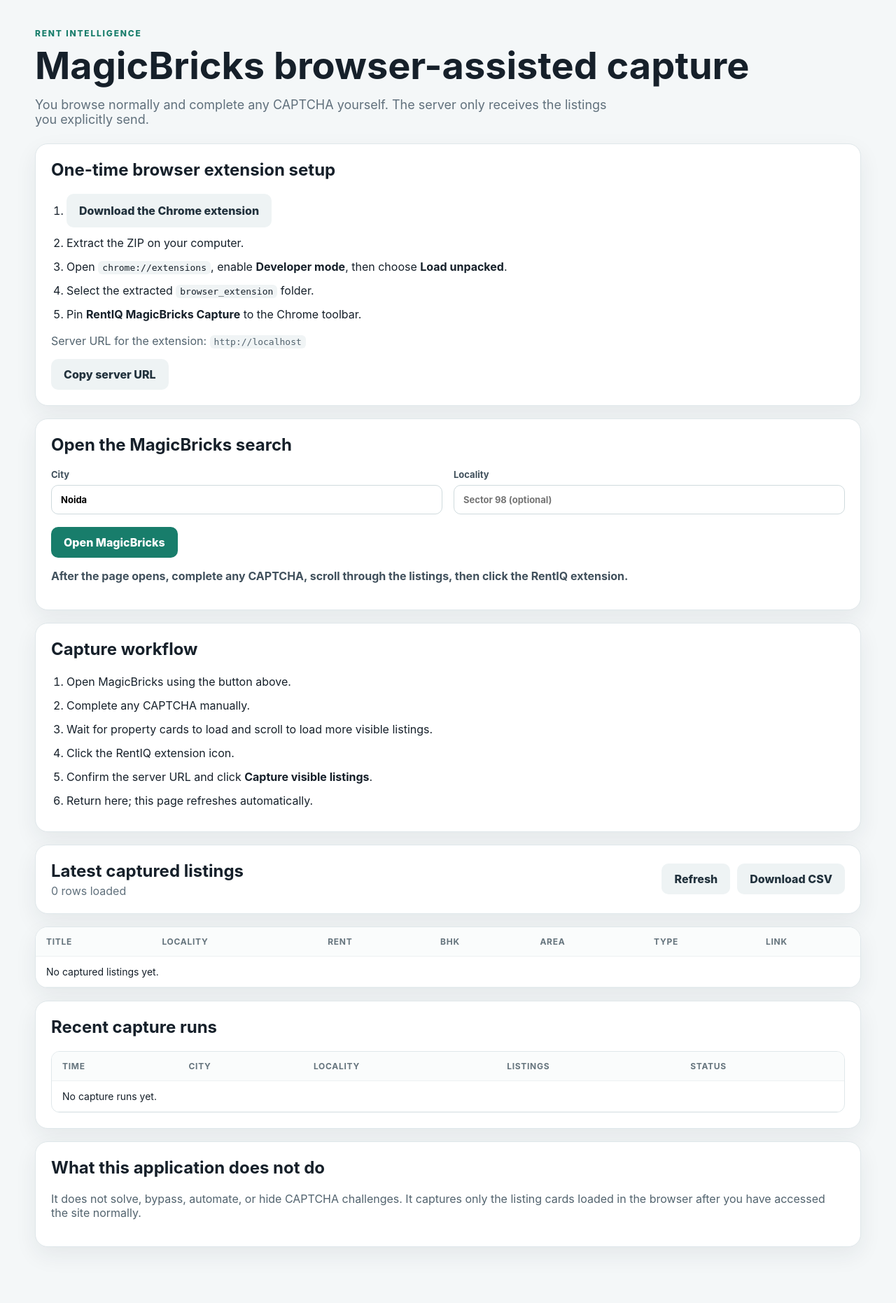
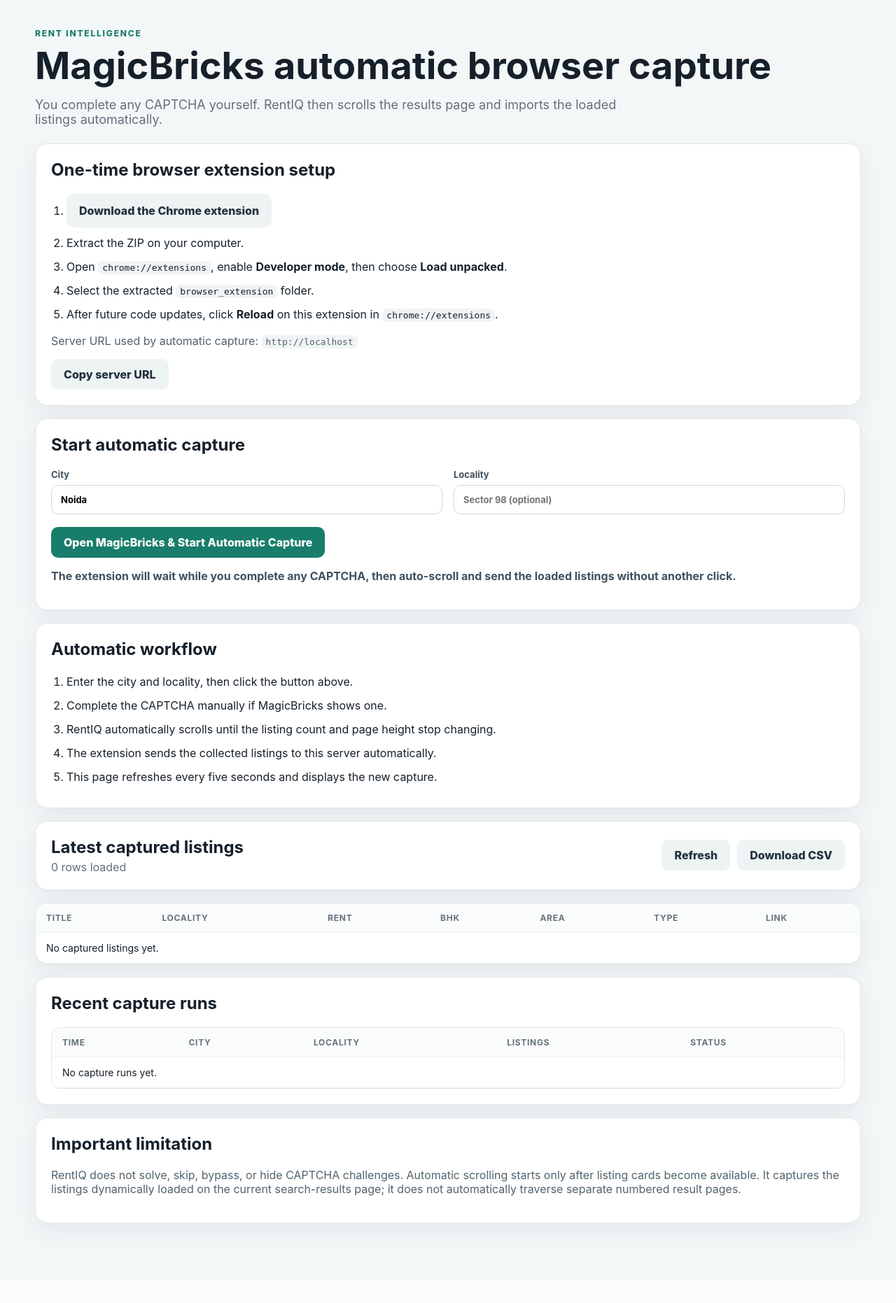
Before and after one commit to Abhishek5317/Rent_Scrapper, a Flask app: page / in a window 1280 px wide. Shown: the whole page at 70% size. After the commit the page ends 1765 px from the top, so only its background shows below. Run offline with Flask 3, Linux system fonts and the light colour scheme; data that the repository does not hold is empty.

Commit message:
Update UI for one-click automatic capture

```diff
--- a/server_ready_app/templates/index.html
+++ b/server_ready_app/templates/index.html
@@ -3,15 +3,15 @@
 <head>
   <meta charset="utf-8">
   <meta name="viewport" content="width=device-width, initial-scale=1">
-  <title>RentIQ Browser Capture</title>
+  <title>RentIQ Automatic Browser Capture</title>
   <link rel="stylesheet" href="/static/styles.css">
 </head>
 <body>
   <main class="shell">
     <header>
       <p class="eyebrow">Rent intelligence</p>
-      <h1>MagicBricks browser-assisted capture</h1>
-      <p class="sub">You browse normally and complete any CAPTCHA yourself. The server only receives the listings you explicitly send.</p>
+      <h1>MagicBricks automatic browser capture</h1>
+      <p class="sub">You complete any CAPTCHA yourself. RentIQ then scrolls the results page and imports the loaded listings automatically.</p>
     </header>
 
     <section class="panel">
@@ -21,32 +21,31 @@
         <li>Extract the ZIP on your computer.</li>
         <li>Open <code>chrome://extensions</code>, enable <strong>Developer mode</strong>, then choose <strong>Load unpacked</strong>.</li>
         <li>Select the extracted <code>browser_extension</code> folder.</li>
-        <li>Pin <strong>RentIQ MagicBricks Capture</strong> to the Chrome toolbar.</li>
+        <li>After future code updates, click <strong>Reload</strong> on this extension in <code>chrome://extensions</code>.</li>
       </ol>
-      <p class="hint">Server URL for the extension: <code id="server-url">{{ server_url }}</code></p>
+      <p class="hint">Server URL used by automatic capture: <code id="server-url">{{ server_url }}</code></p>
       <button id="copy-server" class="secondary">Copy server URL</button>
     </section>
 
     <section class="panel form-panel">
-      <h2>Open the MagicBricks search</h2>
+      <h2>Start automatic capture</h2>
       <div class="grid">
         <label>City<input id="city" value="Noida" placeholder="Noida"></label>
         <label>Locality<input id="locality" placeholder="Sector 98 (optional)"></label>
       </div>
-      <button id="open-button">Open MagicBricks</button>
-      <p class="status" id="status">After the page opens, complete any CAPTCHA, scroll through the listings, then click the RentIQ extension.</p>
+      <button id="open-button">Open MagicBricks &amp; Start Automatic Capture</button>
+      <p class="status" id="status">The extension will wait while you complete any CAPTCHA, then auto-scroll and send the loaded listings without another click.</p>
       <p class="error" id="error"></p>
     </section>
 
     <section class="panel workflow">
-      <h2>Capture workflow</h2>
+      <h2>Automatic workflow</h2>
       <ol class="steps">
-        <li>Open MagicBricks using the button above.</li>
-        <li>Complete any CAPTCHA manually.</li>
-        <li>Wait for property cards to load and scroll to load more visible listings.</li>
-        <li>Click the RentIQ extension icon.</li>
-        <li>Confirm the server URL and click <strong>Capture visible listings</strong>.</li>
-        <li>Return here; this page refreshes automatically.</li>
+        <li>Enter the city and locality, then click the button above.</li>
+        <li>Complete the CAPTCHA manually if MagicBricks shows one.</li>
+        <li>RentIQ automatically scrolls until the listing count and page height stop changing.</li>
+        <li>The extension sends the collected listings to this server automatically.</li>
+        <li>This page refreshes every five seconds and displays the new capture.</li>
       </ol>
     </section>
 
@@ -86,8 +85,8 @@
     </section>
 
     <section class="panel notes">
-      <h2>What this application does not do</h2>
-      <p>It does not solve, bypass, automate, or hide CAPTCHA challenges. It captures only the listing cards loaded in the browser after you have accessed the site normally.</p>
+      <h2>Important limitation</h2>
+      <p>RentIQ does not solve, skip, bypass, or hide CAPTCHA challenges. Automatic scrolling starts only after listing cards become available. It captures the listings dynamically loaded on the current search-results page; it does not automatically traverse separate numbered result pages.</p>
     </section>
   </main>
   <script src="/static/app.js"></script>
```
